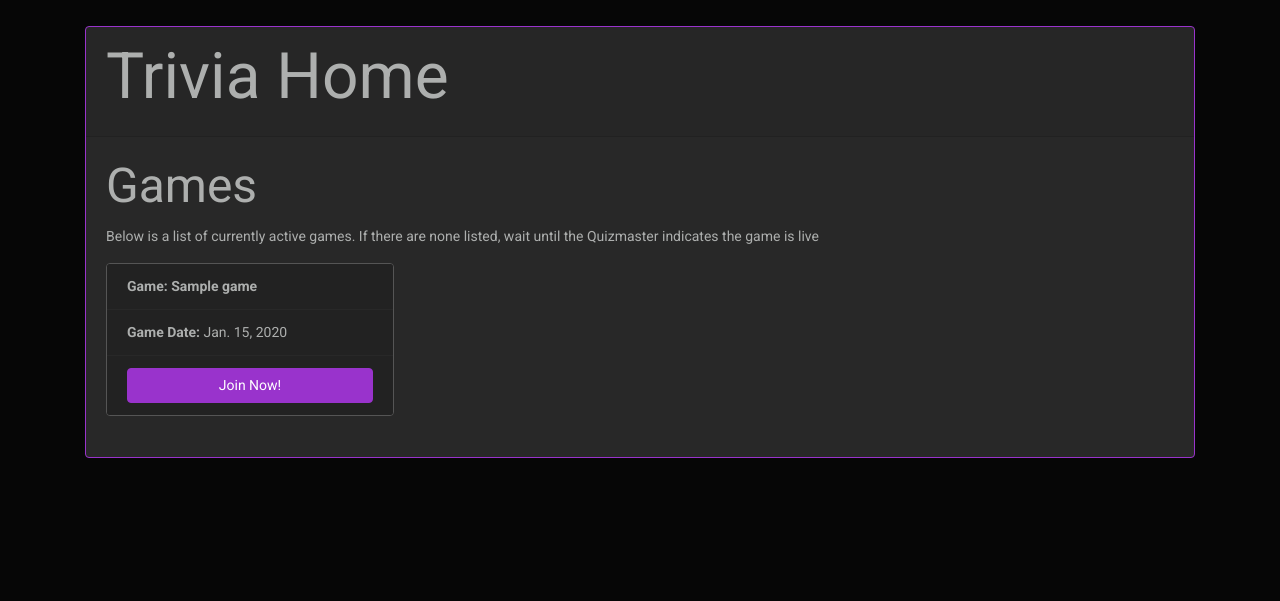
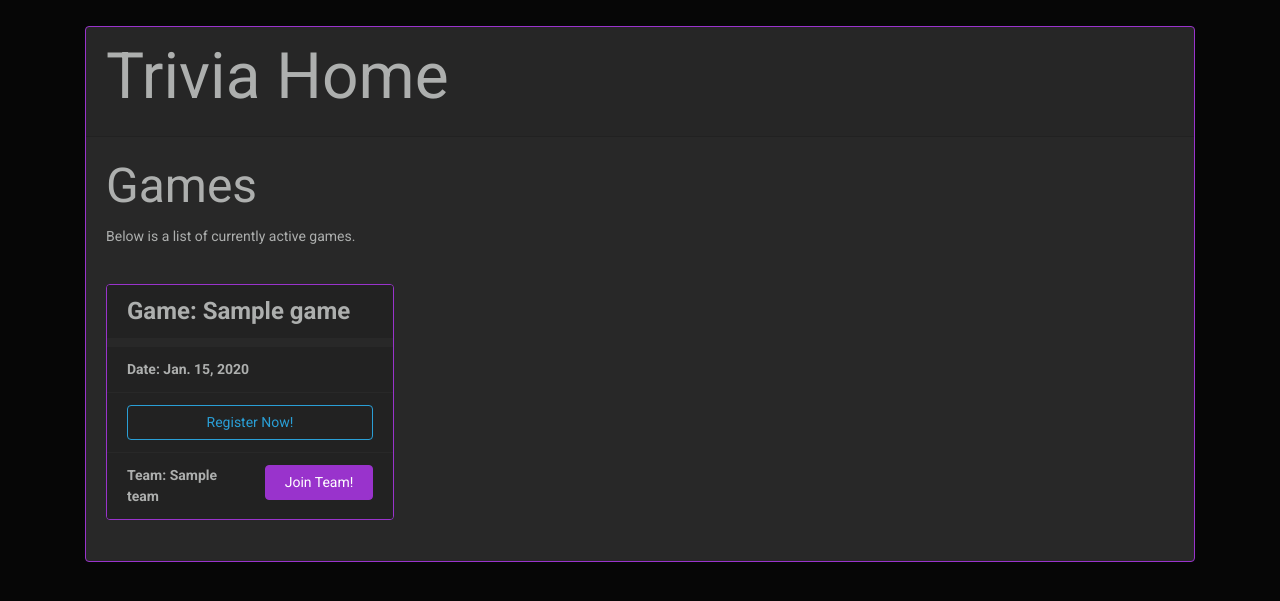
Before and after one commit to pardeema/onlinebartrivia, a Django app: page /list/ in a window 1280 px wide. Shown: the part 54-655 px from the top of the page. Run offline with Django 3.2, Linux system fonts and the light colour scheme; tables that the repository leaves empty hold one stand-in row (values such as "Sample post"); some libraries are stand-ins or nearby versions.

Commit message:
Formatting for list of games in new registration flow

```diff
--- a/trivia/models.py
+++ b/trivia/models.py
@@ -6,6 +6,7 @@ class Game(models.Model):
     name = models.CharField(max_length=140)
     password = models.CharField(max_length=6, unique=True)
     active = models.BooleanField(default=False)
+    registration_active = models.BooleanField(default=False)
     double_or_nothing = models.BooleanField(default=False)
 
     def __str__(self):
--- a/trivia/templates/list.html
+++ b/trivia/templates/list.html
@@ -8,22 +8,35 @@
 	</div>
 	<div class="card-body">
 		<h2 class="card-title">Games</h2>
-		<p class="card-text"> Below is a list of currently active games. If there are none listed, wait until the Quizmaster indicates the game is live</p>
-		{% for game in games %}
-			{% if game.active %}
-					<div class="card border-secondary " style="width: 18rem;" >
-						<ul class="list-group list-group-flush">
+		<p class="card-text"> Below is a list of currently active games.</p><br>
+		{% for result in results %}
+			<div class="card border-info " style="width: 18rem;" >
+				<ul class="list-group list-group-flush">
+					<h5 class="list-group-item"><b>Game: {{result.game.name}}</b></h5>
+					<li class="list-group-item"><b>Date: {{result.game.date}}</b></li>
+					{%if result.game.registration_active %}
+						<li class="list-group-item"><a href="{%url 'register' %}" class="btn btn-outline-primary btn-block">Register Now!</a></li>
+					{%endif%}
+			{%for team in result.teams %}
+					<li class="list-group-item">
+						<div class='row'>
+							<div class='col-6'>
+								<b>Team: {{team.name}}</b>
+							</div>
+							<div class='col-6'>
+								<a href="{%url 'join_game' %}?team_id={{team.pk}}" class="btn btn-info btn-block">Join Team!</a>
+							</div>
+						</div>
+					</li>
+			{%endfor%}
 
-							<li class="list-group-item"><b>Game: {{game.name}}</b></li>
-							<li class="list-group-item"><b>Game Date: </b> {{game.date}}</li>
-							<li class="list-group-item"><a href="{%url 'join_game' %}"><button class="btn btn-info btn-block">Join Now!</button></a></li>
-						</ul>
-					</div>
-					<br>
-			{%endif%}
-
-		{% endfor %}
+				</ul>
+			</div>
+			<br>
+		{% empty %}
+			<p class="card-text"> Sorry, there are currently no active games. Please wait until the Quizmaster has indicated the game is live</p>
 	</div>
 </div>
+		{%endfor%}
 
 {% endblock content %}
--- a/trivia/views.py
+++ b/trivia/views.py
@@ -9,8 +9,11 @@ def index(request):
     return render(request, 'index.html')
 
 def list_games(request):
-    games = Game.objects.all()
-    context = {'games': games}
+    games = Game.objects.filter(active=True)
+    context = {}
+    for game in games:
+        teams = Team.objects.filter(game=game)
+        context.setdefault('results', []).append({'game':game, 'teams':teams})
     return render(request, 'list.html', context)
 
 def join_game(request):
```
Also changed, not shown: trivia/templates/register_team.html (+13 -1 lines).
